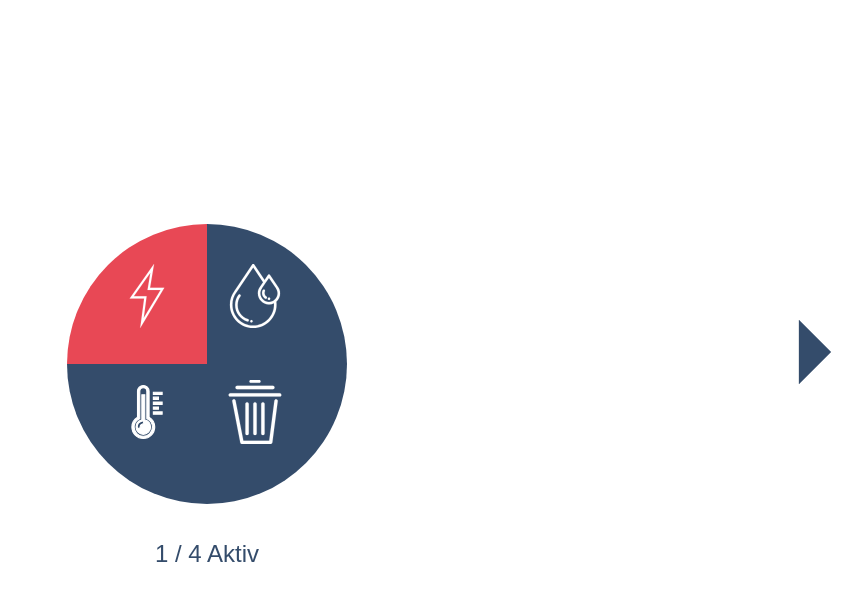
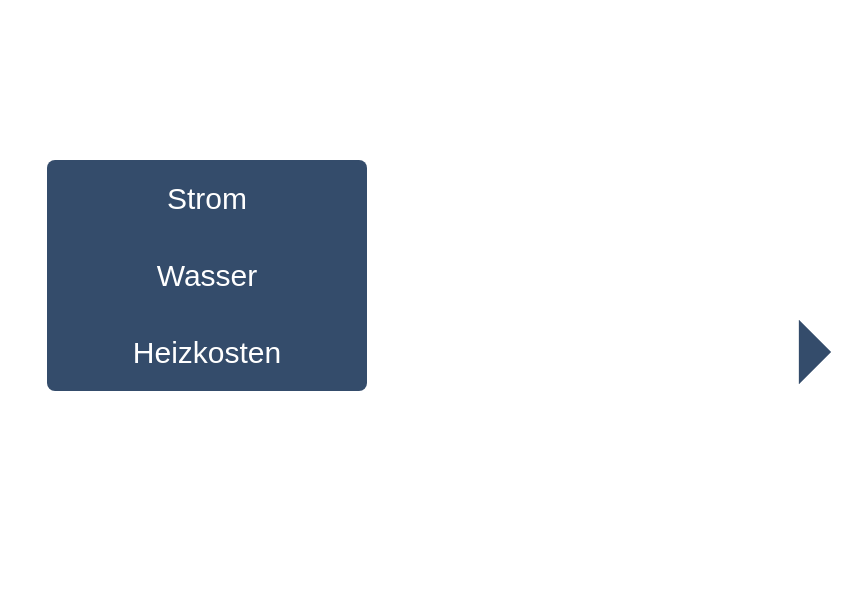
Before and after one commit to Maximilianwte/Simply-Scenario-Plan, a Vue app: page / in a window 1280 px wide. Shown: the top 600 px of the page, without its empty margins (433-1280 px from the left). Built offline with nearby package versions, Linux system fonts and the light colour scheme.

Commit message:
blockQuest component and line chart

```diff
--- /dev/null
+++ b/src/components/BarChart.js
@@ -0,0 +1,13 @@
+import { Bar, mixins } from 'vue-chartjs'
+const { reactiveProp } = mixins
+
+export default {
+  extends: Bar,
+  mixins: [reactiveProp],
+  props: ['options'],
+  mounted () {
+    // this.chartData is created in the mixin.
+    // If you want to pass options please create a local options object
+    this.renderChart(this.chartData, this.options)
+  }
+}
--- /dev/null
+++ b/src/components/BlockQuest.vue
@@ -0,0 +1,35 @@
+<template>
+    <div id="blockQuest" class="flex-col  text-3xl text-bg">
+        <div class="container w-72 mt-40 cursor-pointer">
+            <div id="electricity" @click="toggleCategorie('electricity')"
+                class="px-4 py-4 w-full text-center bg-main hover:bg-focus rounded-t-lg">
+                <h2>Strom</h2>
+            </div>
+            <div id="electricity" @click="toggleCategorie('water')"
+                class="px-4 py-4 w-full text-center bg-main hover:bg-focus">
+                <h2>Wasser</h2>
+            </div>
+            <div id="electricity" @click="toggleCategorie('heating')"
+                class="px-4 py-4 w-full text-center rounded-b-lg bg-main hover:bg-focus">
+                <h2>Heizkosten</h2>
+            </div>
+        </div>
+
+    </div>
+</template>
+<script>
+    import store from "../store";
+
+    export default {
+        data() {
+            return {
+                activeCategories: store.state.activeCategories,
+            }
+        },
+        methods: {
+            toggleCategorie(id) {
+                store.commit("toggleCategorie", id);
+            }
+        }
+    }
+</script>
--- a/src/router.js
+++ b/src/router.js
@@ -20,5 +20,13 @@ export default new Router({
       // which is lazy-loaded when the route is visited.
       component: () => import( /* webpackChunkName: "about" */ './views/imprint.vue')
     },
+    {
+      path: '/results',
+      name: 'results',
+      // route level code-splitting
+      // this generates a separate chunk (about.[hash].js) for this route
+      // which is lazy-loaded when the route is visited.
+      component: () => import( /* webpackChunkName: "about" */ './views/results.vue')
+    },
   ]
 })
--- a/src/store.js
+++ b/src/store.js
@@ -11,7 +11,7 @@ export default new Vuex.Store({
       maxStep: 1
     },
     activeCategories: {
-      electricity: true,
+      electricity: false,
       water: false,
       heating: false,
       trash: false,
--- a/src/views/front.vue
+++ b/src/views/front.vue
@@ -1,7 +1,7 @@
 <template>
   <div id="front" class="w-full">
     <transition name="fade">
-      <TheCircle v-if="getSteps.current == 0" />
+      <BlockQuest v-if="getSteps.current == 0" />
       <ElectricityInput v-if="activeCategories.electricity && getSteps.current == 1" />
       <HeatingInput v-if="activeCategories.water && getSteps.current == 2" />
     </transition>
@@ -31,6 +31,7 @@
 <script>
   import store from "../store";
   import TheCircle from "../components/TheCircle";
+  import BlockQuest from "../components/BlockQuest";
   import ElectricityInput from "../components/ElectricityInput";
   import HeatingInput from "../components/HeatingInput";
 
@@ -38,6 +39,7 @@
   export default {
     components: {
       TheCircle,
+      BlockQuest,
       ElectricityInput,
       HeatingInput
     },
--- /dev/null
+++ b/src/views/results.vue
@@ -0,0 +1,30 @@
+<template>
+    <div id="results" class="flex-col">
+        <bar-chart class="w-96" :chart-data="datacollection" />
+        <line-chart class="w-96" :chart-data="datacollection" />
+    </div>
+</template>
+<script>
+    import BarChart from "../components/BarChart";
+    import LineChart from "../components/LineChart";
+
+    export default {
+        components: {
+            BarChart,
+            LineChart
+        },
+        data() {
+            return {
+                datacollection: {
+                    labels: ["1000 kWh", "1200 kWh", "1400 kWh", "1600 kWh"],
+                    datasets: [{
+                        label: "Electricity Cost",
+                        backgroundColor: "#2d2d2d",
+                        data: [200, 224.80, 249.20, 268.40],
+                        fill: false
+                    }],
+                },
+            }
+        }
+    }
+</script>
--- a/tailwind.config.js
+++ b/tailwind.config.js
@@ -151,6 +151,8 @@ module.exports = {
       '64': '16rem',
       '72': '20rem',
       '80': '24rem',
+      '96': '32rem',
+      '128': '40rem'
     },
     backgroundColor: theme => theme('colors'),
     backgroundPosition: {
```
